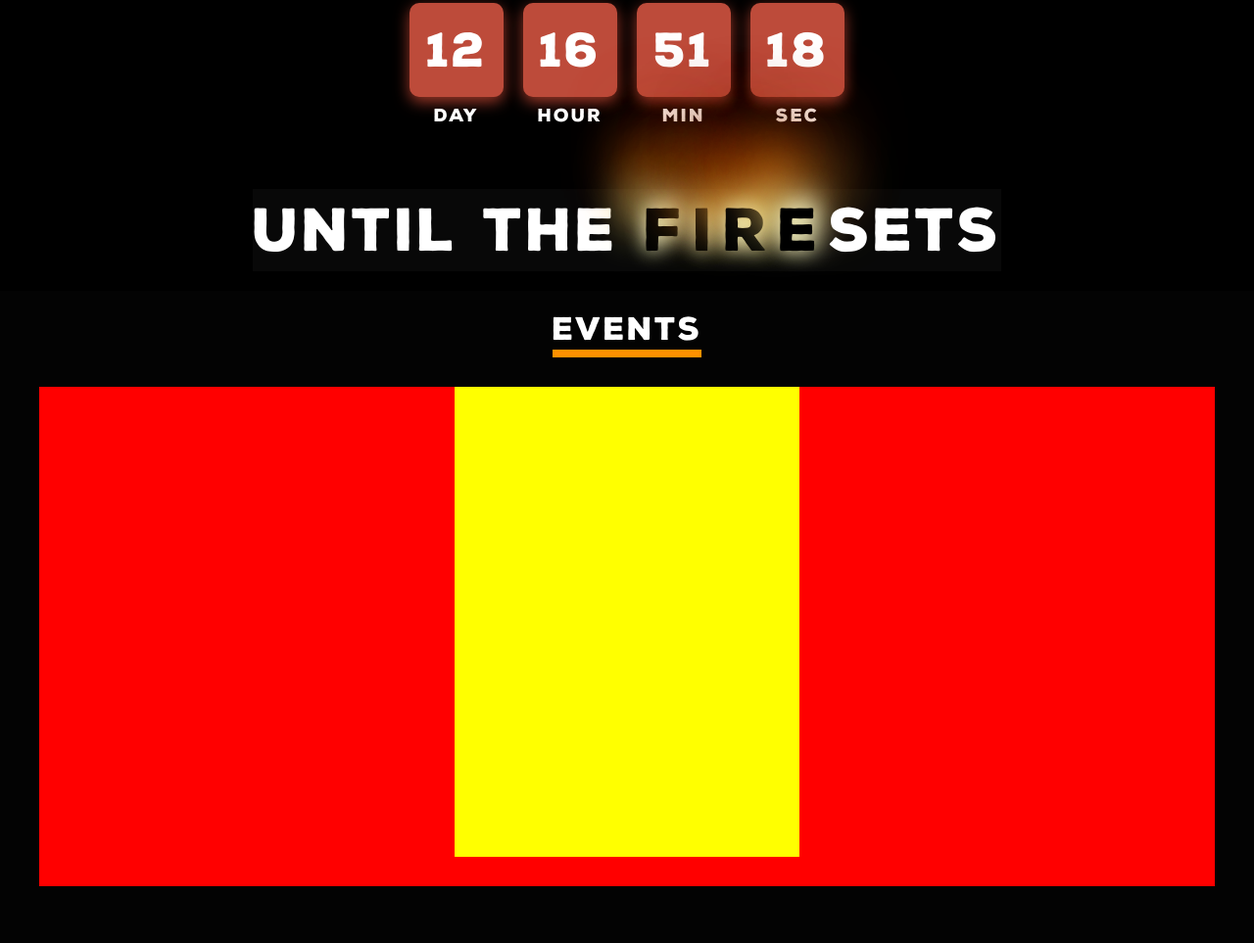
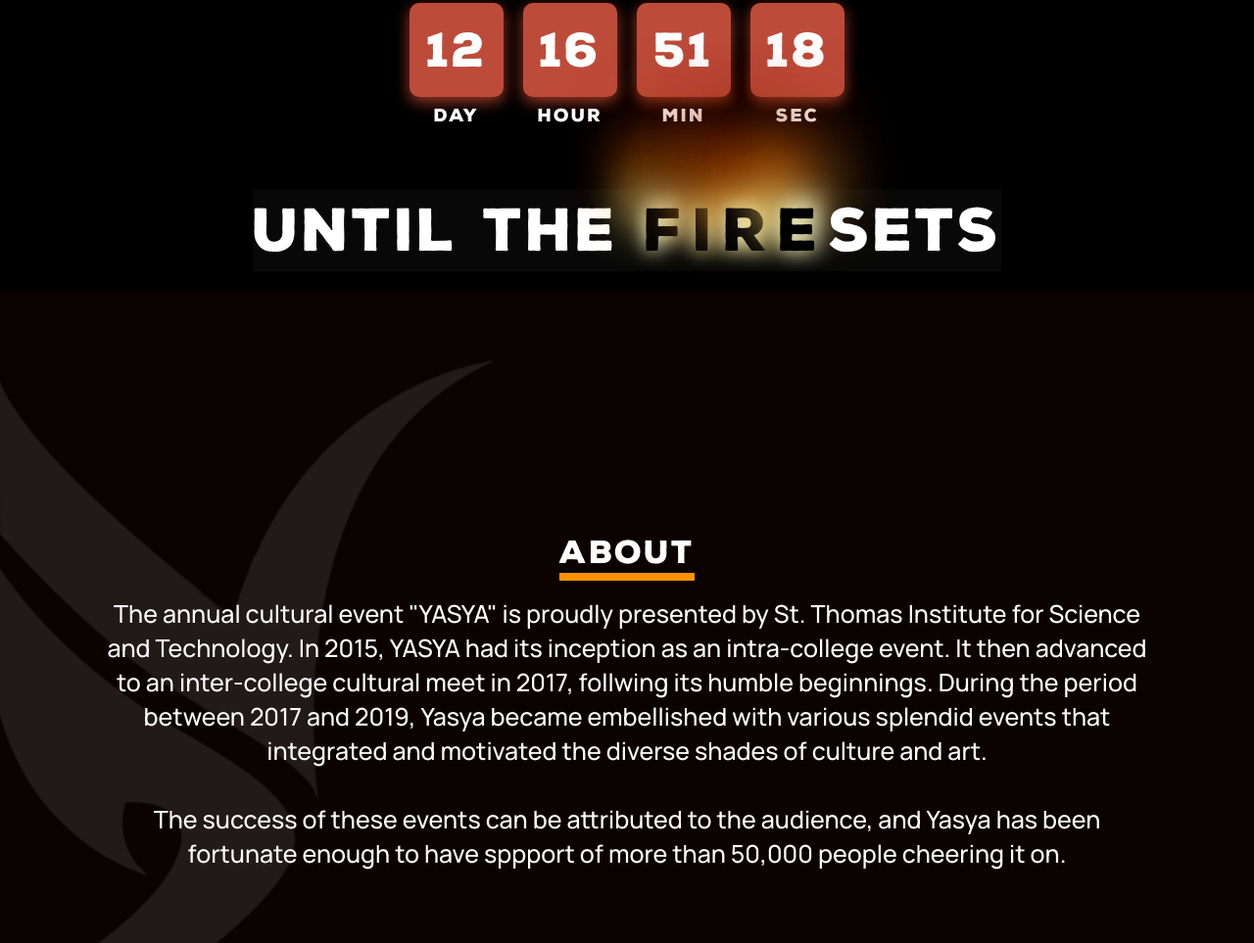
Before and after one commit to lqxrt/YASYA, a plain HTML site: page index.html in a window 1280 px wide. Shown: the part 897-1860 px from the top of the page at 98% size. Drawn offline with Linux system fonts and the light colour scheme.

Commit message:
event-removed

```diff
--- a/index.html
+++ b/index.html
@@ -95,7 +95,25 @@
                 </div>
             </div>
         </section>
-        <section id="event">
+        <section id="about">
+            <div class="about-container">
+                <img class="logo-light" src="./assets/logo-white.png" alt="">
+                <h2>About</h2>
+                <p>
+                    The annual cultural event "YASYA" is proudly presented by St. Thomas Institute for Science and
+                    Technology.
+
+                    In 2015, YASYA had its inception as an intra-college event. It then advanced to an inter-college
+                    cultural meet in 2017, follwing its humble beginnings. During the period between 2017 and 2019,
+                    Yasya became embellished with various splendid events that integrated and motivated the diverse
+                    shades of culture and art.
+                    <br><br>
+                    The success of these events can be attributed to the audience, and Yasya has been fortunate enough
+                    to have sppport of more than 50,000 people cheering it on.
+                </p>
+            </div>
+        </section>
+        <!-- <section id="event">
             <div class="event-container">
                 <h2>Events</h2>
                 <div class="event-list">
@@ -103,7 +121,7 @@
                     </div>
                 </div>
             </div>
-        </section>
+        </section> -->
         <section>
             <footer class="footer-distributed">
                 <div class="footer-right">
```
